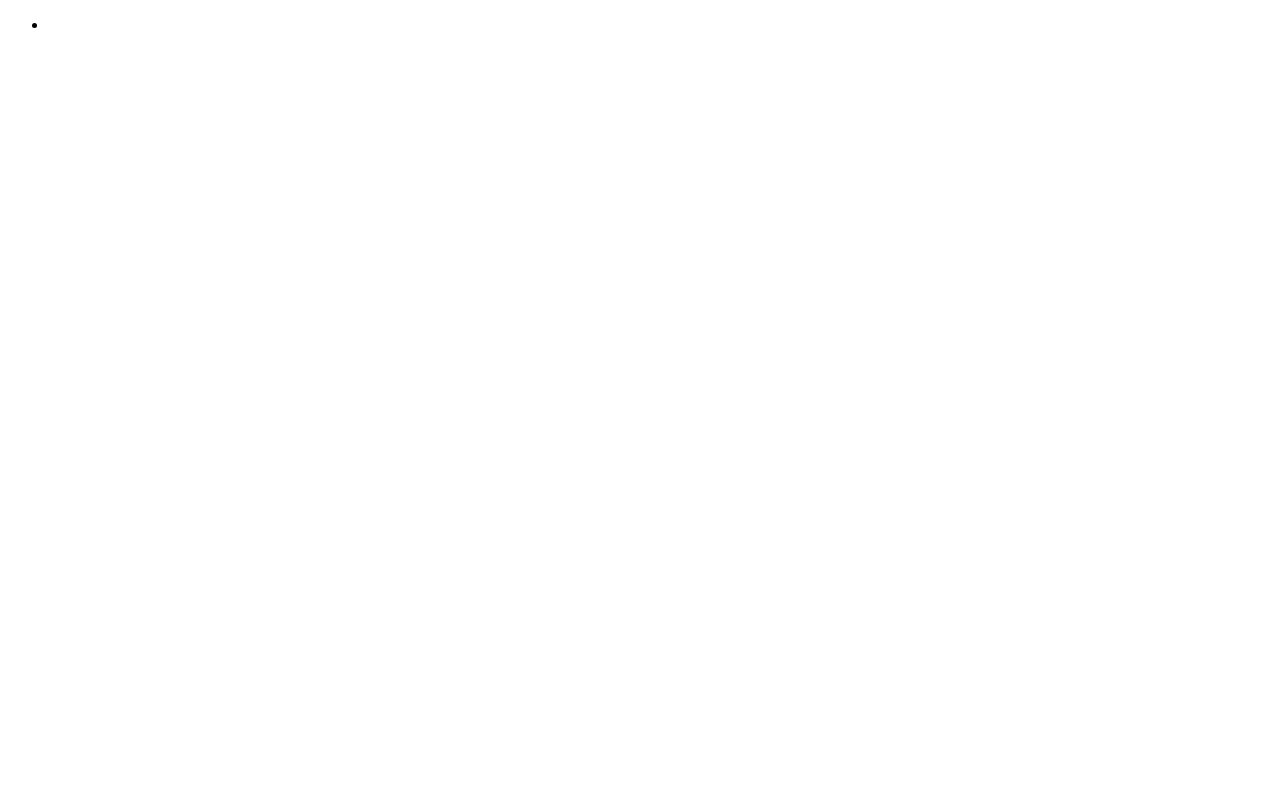
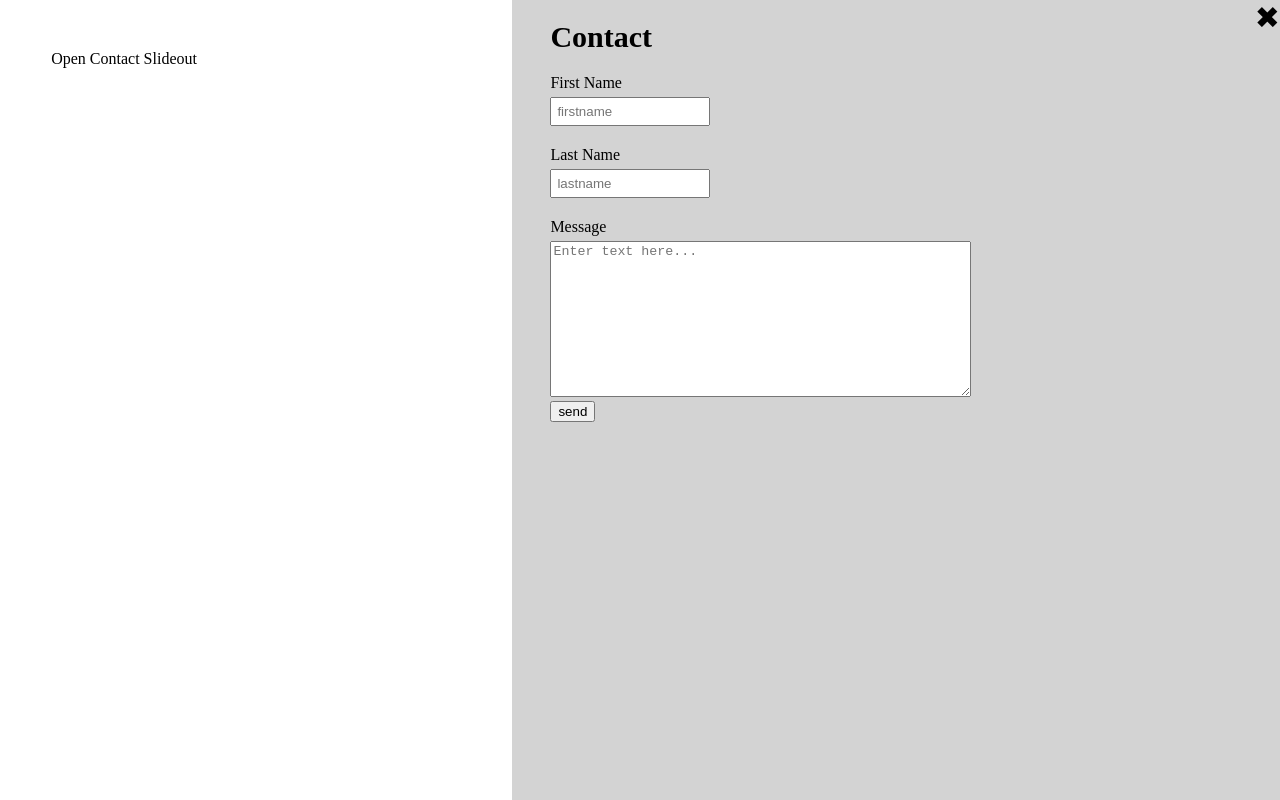
Before and after one commit to sweetandbitter/slideout, a plain HTML site: page index.html in a window 1280 px wide. Drawn offline with nearby package versions, Linux system fonts and the light colour scheme; some packages are replaced by stand-ins of ours.

Commit message:
add directive as reusable component

```diff
--- a/css/style.css
+++ b/css/style.css
@@ -0,0 +1,50 @@
+body {
+	height: 100%;
+	margin: 0;
+}
+.container {
+	float: left;
+	width: 40%;
+	margin-top: 50px;
+}
+
+.contact {
+	margin-left: 10%;
+}
+
+.widget {
+	width: 60%;
+	float: right;
+	background-color: lightgray;
+	height: 100vh;
+}
+
+.title {
+	margin-left: 5%;
+	margin-top: 20px;
+	font-size: 30px;
+	font-weight: bold;
+}
+
+.form {
+	margin-left: 5%;
+}
+
+.close {
+	float: right;
+	font-size: 30px;
+
+}
+
+.block {
+	margin: 20px 0;
+}
+
+.label {
+	margin: 5px 0;
+}
+
+.input {
+	padding: 5px 5px;
+	width: 20%;
+}
--- a/index.html
+++ b/index.html
@@ -3,14 +3,18 @@
 <head>
 	<title></title>
 	<link rel="stylesheet" type="text/css" href="css/style.css">
-	<script src="https://ajax.googleapis.com/ajax/libs/angularjs/1.5.7/angular.min.js"></script>
-	<script src="https：//ajax.googleapis.com/ajax/libs/angularjs/X.Y.Z/angular-animate.js"></script>
+
 </head>
-<body>
-<ul>
-	<li></li>
-</ul>
+<body ng-app="app">
 
+<div class="container">
+	<div class="contact">Open Contact Slideout</div>
+</div>
+
+
+<contact-form class="widget"></contact-form>
+
+<script src="https://ajax.googleapis.com/ajax/libs/angularjs/1.5.7/angular.min.js"></script>
 <script src="js/script.js"></script>
 </body>
 </html>
--- a/js/script.js
+++ b/js/script.js
@@ -0,0 +1,10 @@
+angular.module("app",[])
+	.controller("contactSlide", ["$scope",function($scope){
+
+	}])
+	.directive("contactForm", function(){
+		return {
+			restrict: "EA",
+			templateUrl: "template/contact.html"
+		}
+	})
--- /dev/null
+++ b/template/contact.html
@@ -0,0 +1,17 @@
+<div class="close">&#10006</div>
+<div class="title">Contact</div>
+<form class="form">
+	<div class="block">
+		<div class="label">First Name</div>
+		<input type="text" name="" placeholder="firstname" required class="input">
+	</div>
+	<div class="block">
+		<div class="label">Last Name</div>
+		<input type="text" name="" placeholder="lastname" required class="input">
+	</div class="block">
+	<div>
+		<div class="label">Message</div>
+		<textarea cols="50" rows="10" placeholder="Enter text here..."></textarea>
+	</div>
+	<input type="submit" name="" value="send">
+</form>
```
